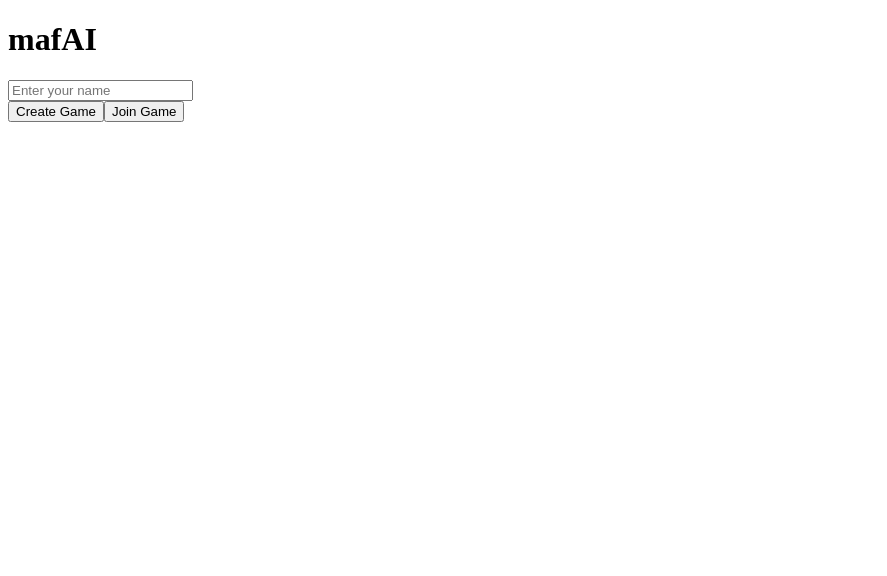
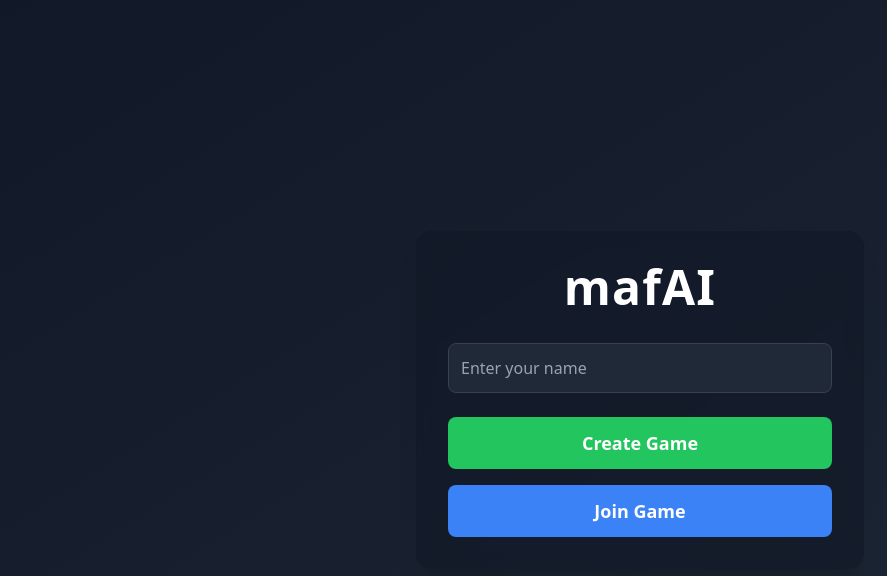
Before and after one commit to joeyzhouu/MafAI, a React (Vite) app in the folder frontend/: page / in a window 1280 px wide. Shown: the top 576 px of the page, without its empty margins (0-887 px from the left). Built offline with nearby package versions, Linux system fonts and the light colour scheme.

Commit message:
Gave homescreen styling

```diff
--- /dev/null
+++ b/frontend/src/index.css
@@ -0,0 +1,10 @@
+@tailwind base;
+@tailwind components;
+@tailwind utilities;
+
+html,
+body,
+#root {
+  height: 100%;
+  margin: 0;
+}
--- a/frontend/src/main.jsx
+++ b/frontend/src/main.jsx
@@ -2,6 +2,7 @@ import { StrictMode } from "react";
 import { createRoot } from "react-dom/client";
 import App from "./App.jsx";
 import { BrowserRouter } from "react-router-dom";
+import "./index.css";
 
 createRoot(document.getElementById("root")).render(
   <StrictMode>
--- a/frontend/src/pages/home.jsx
+++ b/frontend/src/pages/home.jsx
@@ -28,7 +28,7 @@ export default function Home() {
   };
 
   return (
-    <div className="flex min-h-screen items-center justify-center bg-gradient-to-br from-gray-900 to-gray-800">
+    <div className="flex h-screen items-center justify-center bg-gradient-to-br from-gray-900 to-gray-800">
       <div className="w-full max-w-md p-8 bg-gray-900/60 rounded-2xl shadow-xl backdrop-blur text-center">
         <h1 className="text-5xl font-extrabold text-white mb-8 tracking-wide">
           mafAI
@@ -42,7 +42,6 @@ export default function Home() {
           className="w-full mb-6 p-3 rounded-lg border border-gray-700 bg-gray-800 text-white placeholder-gray-400 focus:outline-none focus:ring-2 focus:ring-green-500"
         />
 
-        {/* Action buttons */}
         <div className="space-y-4">
           <button
             onClick={handleCreate}
@@ -51,7 +50,6 @@ export default function Home() {
             Create Game
           </button>
 
-          {/* Join game toggle */}
           {!joining ? (
             <button
               onClick={() => setJoining(true)}
--- a/frontend/tailwind.config.js
+++ b/frontend/tailwind.config.js
@@ -1,8 +1,8 @@
 /** @type {import('tailwindcss').Config} */
 export default {
-  content: [],
+  content: ["./index.html", "./src/**/*.{js,jsx,ts,tsx}"],
   theme: {
     extend: {},
   },
   plugins: [],
-}
+};
```
Also changed, not shown: frontend/public/index.html (added, +11 -0 lines).
